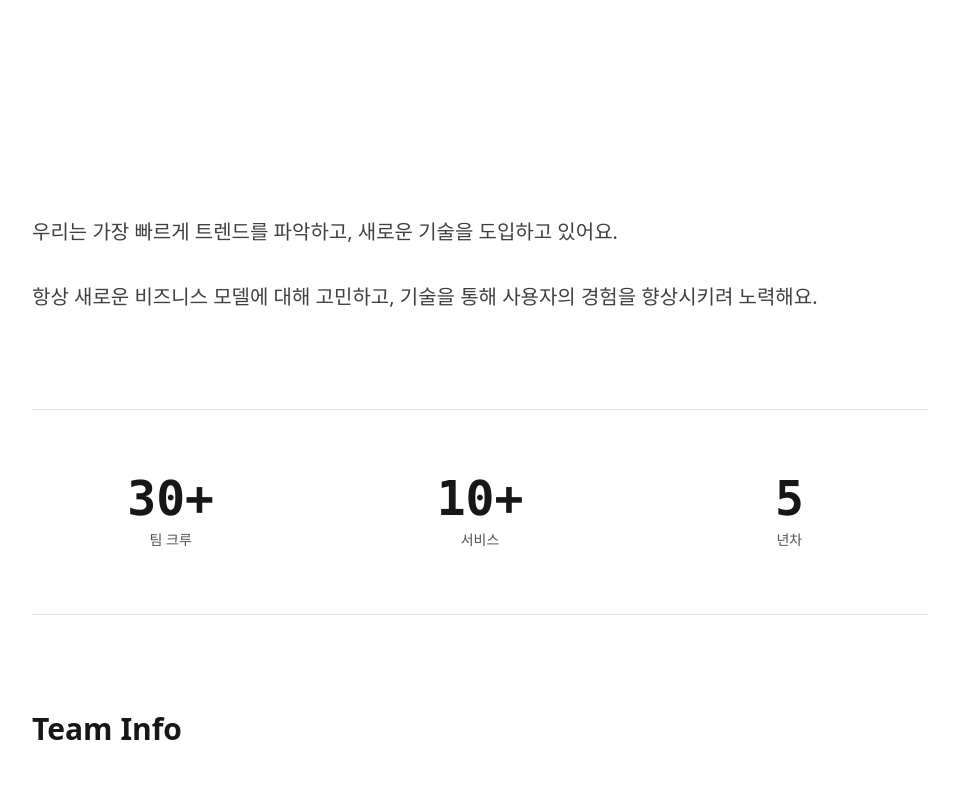
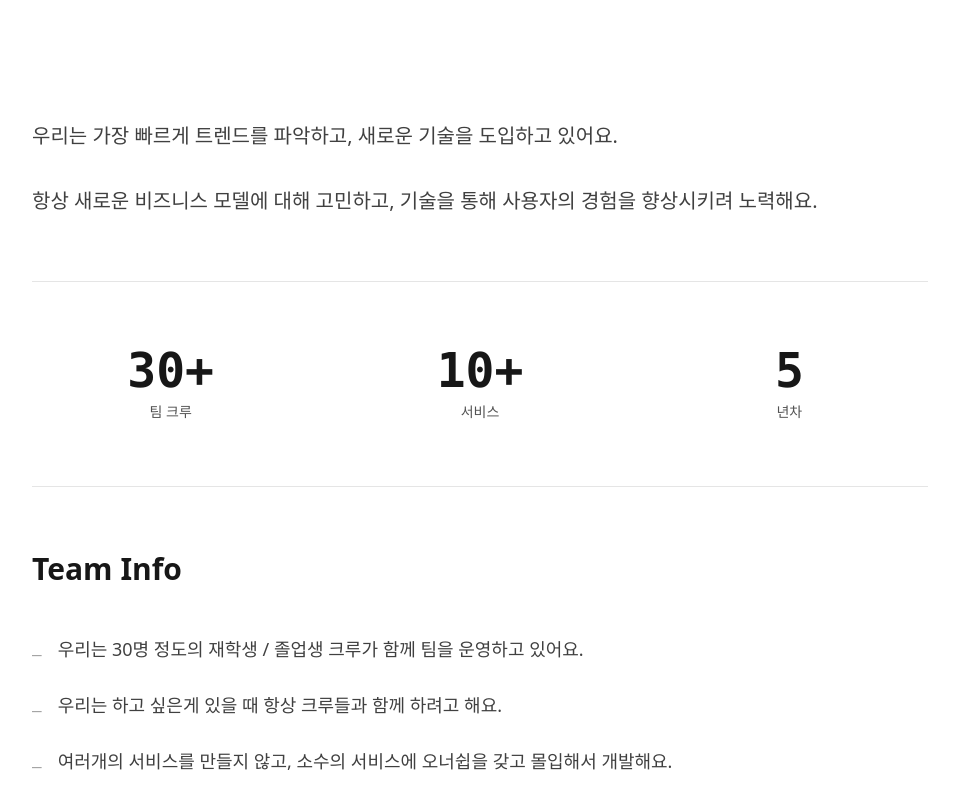
Before and after one commit to snowykte0426/themoment-site, a Next.js app: page / in a window 1280 px wide. Shown: the part 3080-3879 px from the top of the page, without its empty margins (160-1119 px from the left). Built offline with nearby package versions, Linux system fonts and the light colour scheme.

Commit message:
refactor index.tsx for improved layout and animation transitions

```diff
--- a/src/widgets/IntroSection/index.tsx
+++ b/src/widgets/IntroSection/index.tsx
@@ -62,12 +62,10 @@ const IntroSection = () => {
   }, [animationPhase]);
 
   return (
-    <motion.section
-      ref={ref}
-      className="relative min-h-[200vh] bg-white"
-      style={{ opacity: sectionOpacity }}
-    >
-      <div className="sticky top-0 flex h-screen items-center px-6 md:px-12 lg:px-24">
+    <motion.section ref={ref} className="relative bg-white" style={{ opacity: sectionOpacity }}>
+      {/* Sticky 애니메이션 영역 */}
+      <div className="relative h-screen">
+        <div className="sticky top-0 z-10 flex h-screen items-center bg-white px-6 md:px-12 lg:px-24">
           <div className="mx-auto w-full max-w-4xl">
             {/* About 타이틀 */}
             <motion.div
@@ -130,7 +128,8 @@ const IntroSection = () => {
                     <motion.span
                       className="font-mono text-[#4f52e1]"
                       animate={{
-                      opacity: animationPhase === 'typing' || animationPhase === 'complete' ? 0 : 1,
+                        opacity:
+                          animationPhase === 'typing' || animationPhase === 'complete' ? 0 : 1,
                         display:
                           animationPhase === 'typing' || animationPhase === 'complete'
                             ? 'none'
@@ -189,7 +188,9 @@ const IntroSection = () => {
               <motion.p
                 className="mt-8 text-2xl leading-relaxed text-neutral-600"
                 initial={{ opacity: 0, y: 20 }}
-              animate={animationPhase === 'complete' ? { opacity: 1, y: 0 } : { opacity: 0, y: 20 }}
+                animate={
+                  animationPhase === 'complete' ? { opacity: 1, y: 0 } : { opacity: 0, y: 20 }
+                }
                 transition={{ duration: 0.5, delay: 0.5 }}
               >
                 본교 입학지원시스템부터 선후배를 연결해주는 서비스, 커뮤니티 서비스를 만들어요.
@@ -197,10 +198,11 @@ const IntroSection = () => {
             </div>
           </div>
         </div>
+      </div>
 
       {/* 추가 콘텐츠 - 스크롤하면 보이는 영역 */}
-      <div className="bg-white px-6 py-24 md:px-12 lg:px-24">
-        <div className="mx-auto w-full max-w-4xl space-y-24">
+      <div className="relative z-20 bg-white px-6 pb-24 md:px-12 lg:px-24">
+        <div className="mx-auto w-full max-w-4xl space-y-16">
           {/* Description */}
           <motion.div
             className="space-y-8"
```
Lines whose indentation alone changed are shown as unchanged.
